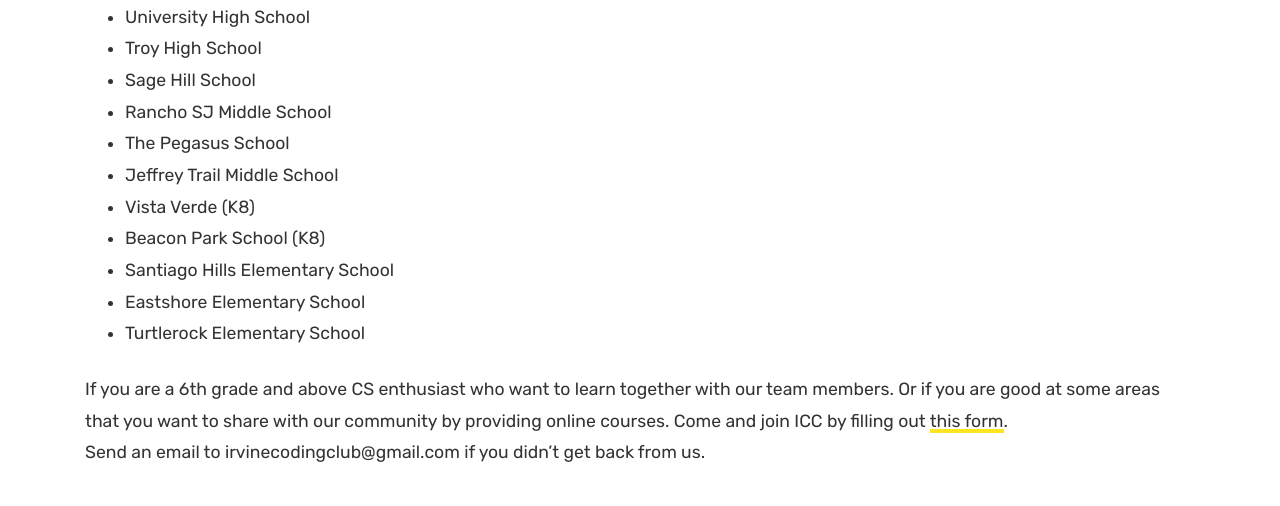
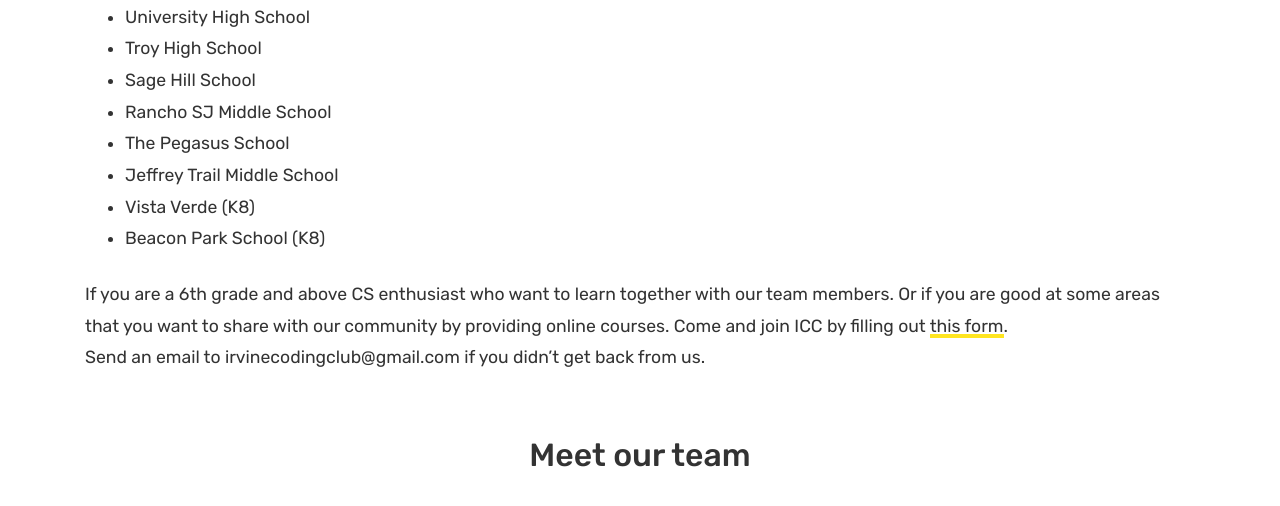
Before and after one commit to irvinecodingclub/irvinecodingclub.github.io, a Jekyll site: the page built from about.md, in a window 1280 px wide and 900 px high, scrolled down 441 px, cut to the strip 0-533 px from the top of the window. Shown: the top 506 px of the strip. Built offline with Jekyll 4.4.1, drawn with Linux system fonts in a browser that asks for light colours.

```diff
--- a/about.md
+++ b/about.md
@@ -8,7 +8,7 @@ In 2020, Irvine Coding Club (ICC) was founded as a school CS club (Rancho SJ).
 The orgnization was created as a student run community service orgnization for CS enthusiasts. Soon ICC has grown to a non profit organization in Orange County with areas beyond CS, including math, robotics, art, debate, writing etc.
 * May, 2021, ICC was approved by [Presidential Service Award](https://www.presidentialserviceawards.gov/) as a Certifying Orgnization.
 * May, 2021, ICC join as a member club of [hack club](https://hackclub.com/) , a global nonprofit network of high school computer hackers, makers and coders.
-* Summer 2021, ICC starts offering [9 classes online](https://irvinecoding.club/summer2021/) for K-12 students.
+* Summer 2021, ICC starts offering [9 classes online](/summer2021/) for K-12 students.
 
 
 
@@ -22,9 +22,6 @@ Our members come from different schools in Orange County.
 * Jeffrey Trail Middle School
 * Vista Verde (K8)
 * Beacon Park School (K8)
-* Santiago Hills Elementary School
-* Eastshore Elementary School
-* Turtlerock Elementary School
 
 If you are a 6th grade and above CS enthusiast who want to learn together with our team members.
 Or if you are good at some areas that you want to share with our community by providing online courses.
```
